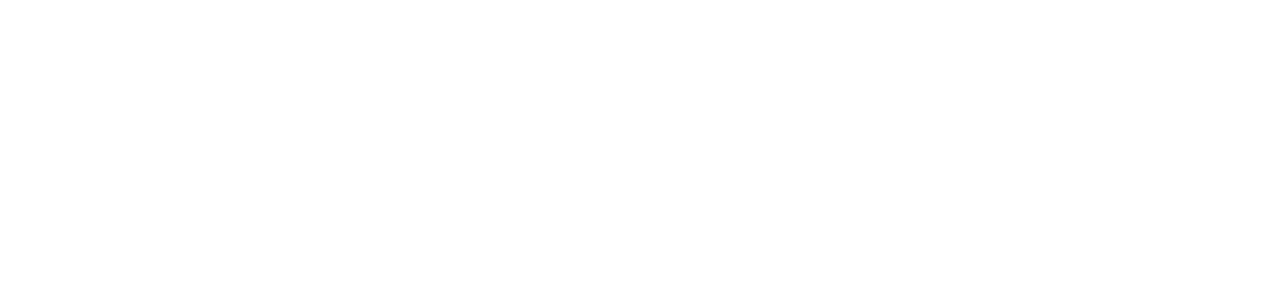
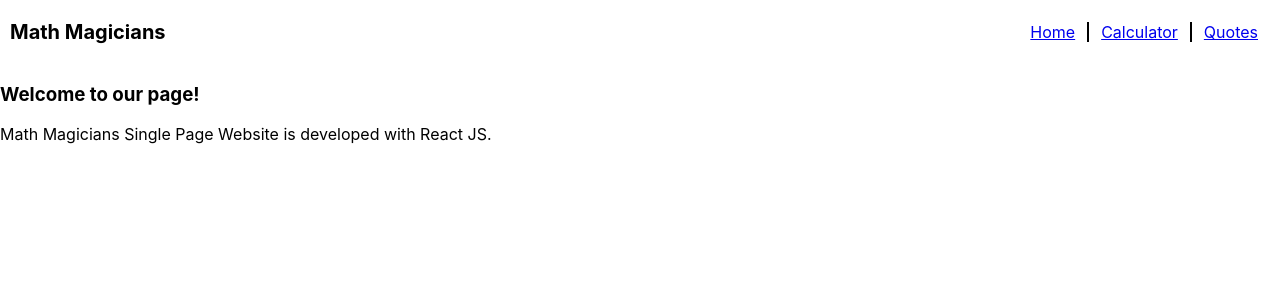
Before and after one commit to amrendrakind/math-magicians, a React (Create React App) app: page / in a window 1280 px wide. Shown: the top 300 px of the page. Built offline with nearby package versions, Linux system fonts and the light colour scheme.

Commit message:
Add Header and its css component

```diff
--- a/src/App.css
+++ b/src/App.css
@@ -44,3 +44,11 @@
   cursor: pointer;
   opacity: 0.5;
 }
+
+.container {
+  padding: 0 10px;
+  display: flex;
+  flex-direction: row;
+  flex-wrap: wrap;
+  justify-content: space-between;
+}
--- a/src/App.js
+++ b/src/App.js
@@ -2,15 +2,19 @@ import React from 'react';
 import { Route, Routes } from 'react-router-dom';
 import './App.css';
 import Calculator from './components/Calculator';
+import Header from './components/Header';
 import Home from './pages/Home';
 
 class App extends React.PureComponent {
   render() {
     return (
-      <Routes>
-        <Route path="/" component={<Home />} />
-        <Route path="/calculator" component={<Calculator />} />
-      </Routes>
+      <div>
+        <Header />
+        <Routes>
+          <Route path="/" element={<Home />} />
+          <Route path="/calculator" element={<Calculator />} />
+        </Routes>
+      </div>
     );
   }
 }
--- /dev/null
+++ b/src/components/Header.js
@@ -0,0 +1,17 @@
+import React from 'react';
+import { NavLink } from 'react-router-dom';
+import style from './header.module.css';
+
+function Header() {
+  return (
+    <header className="container">
+      <h3>Math Magicians</h3>
+      <nav className={style.navlist}>
+        <li className={style.navlink}><NavLink to="/" exact="true">Home</NavLink></li>
+        <li className={style.navlink}><NavLink to="/calculator" exact="true">Calculator</NavLink></li>
+        <li className={style.navlink}><NavLink to="/quote" exact="true">Quotes</NavLink></li>
+      </nav>
+    </header>
+  );
+}
+export default Header;
--- /dev/null
+++ b/src/components/header.module.css
@@ -0,0 +1,24 @@
+nav {
+  display: flex;
+  list-style: none;
+}
+
+nav li {
+  padding: 0 12px;
+  border-right: 2px solid black;
+}
+
+nav li:last-child {
+  border-right: none;
+}
+
+header {
+  display: flex;
+  justify-content: space-between;
+  align-items: center;
+  padding: 5px 0;
+}
+
+header h3 {
+  font-size: 20px;
+}
--- a/src/pages/Home.js
+++ b/src/pages/Home.js
@@ -3,7 +3,10 @@ import React from 'react';
 function Home() {
   return (
     <div>
-      <h3>No match for this page</h3>
+      <h3>Welcome to our page!</h3>
+      <p>
+        Math Magicians Single Page Website is developed with React JS.
+      </p>
     </div>
   );
 }
```
